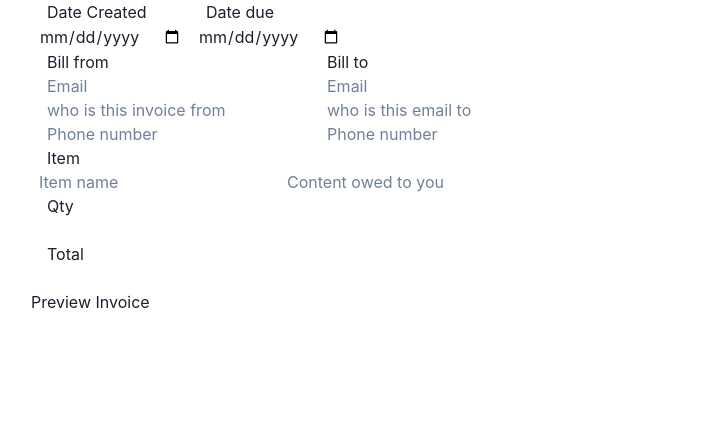
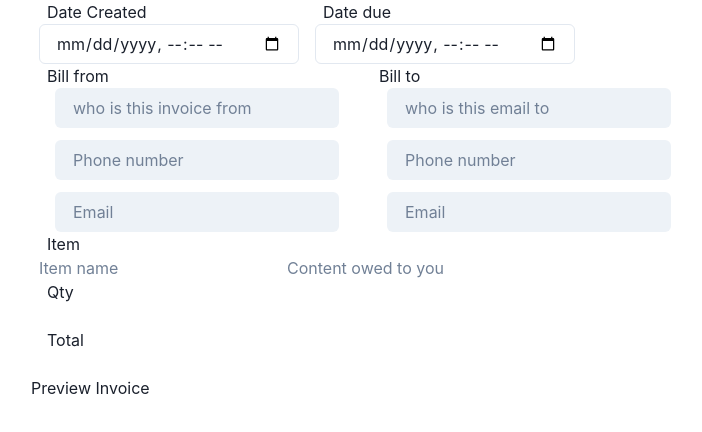
Before and after one commit to kodervine/ceendit-react, a React (Vite) app: page / in a window 1280 px wide. Shown: the top 432 px of the page, without its empty margins (9-711 px from the left). Built offline with nearby package versions, Linux system fonts and the light colour scheme.

Commit message:
styled the date input and invoice form components

```diff
--- a/src/components/DateInput.jsx
+++ b/src/components/DateInput.jsx
@@ -1,5 +1,6 @@
 import React from "react";
 import { useGlobalContext } from "../context";
+import { Input } from "@chakra-ui/react";
 
 // Deconstructing data gotten from the Invoice App and context.jsx. Date on the invoice page
 const DateInput = ({
@@ -12,8 +13,10 @@ const DateInput = ({
   return (
     <div>
       <p>{text}</p>
-      <input
-        type="date"
+      <Input
+        placeholder="Select Date and Time"
+        size="md"
+        type="datetime-local"
         name={nameOfDateInput}
         id="date-input"
         onChange={onHandleChange}
--- a/src/components/InvoiceForm.jsx
+++ b/src/components/InvoiceForm.jsx
@@ -1,4 +1,12 @@
 import React from "react";
+import {
+  Input,
+  Stack,
+  FormControl,
+  FormLabel,
+  FormErrorMessage,
+  FormHelperText,
+} from "@chakra-ui/react";
 
 // Props for the input are gotten from InvoiceApp page, with data from the iseState declared on the useContext component
 const InvoiceForm = ({
@@ -16,34 +24,39 @@ const InvoiceForm = ({
     <section>
       <h3>{recipient}</h3>
       <div>
-        <input
-          type="email"
-          name={formNameOfInvoiceFormEmail}
-          id="invoice-form-email"
-          placeholder="Email"
-          value={valueOfInvoiceFormEmail}
-          onChange={onHandleChange}
-        />
-      </div>
-      <div>
-        <input
+        <Stack spacing={3}>
+          <Input
             type="text"
+            variant="filled"
             name={formNameOfInvoiceFormText}
             id="invoice-form-name-text"
             placeholder={placeholder}
             value={valueOfInvoiceFormText}
             onChange={onHandleChange}
           />
-      </div>
-      <div>
-        <input
+
+          <Input
             type="number"
             name={formNameOfInvoiceFormNumber}
             id="invoice-form-phonenumber"
             placeholder="Phone number"
+            variant="filled"
             value={valueOfInvoiceFormPhoneNumber}
             onChange={onHandleChange}
           />
+
+          <Input
+            size="md"
+            variant="filled"
+            placeholder="Email"
+            type="email"
+            name={formNameOfInvoiceFormEmail}
+            id="invoice-form-email"
+            value={valueOfInvoiceFormEmail}
+            onChange={onHandleChange}
+            required
+          />
+        </Stack>
       </div>
     </section>
   );
```
Lines whose indentation alone changed are shown as unchanged.
